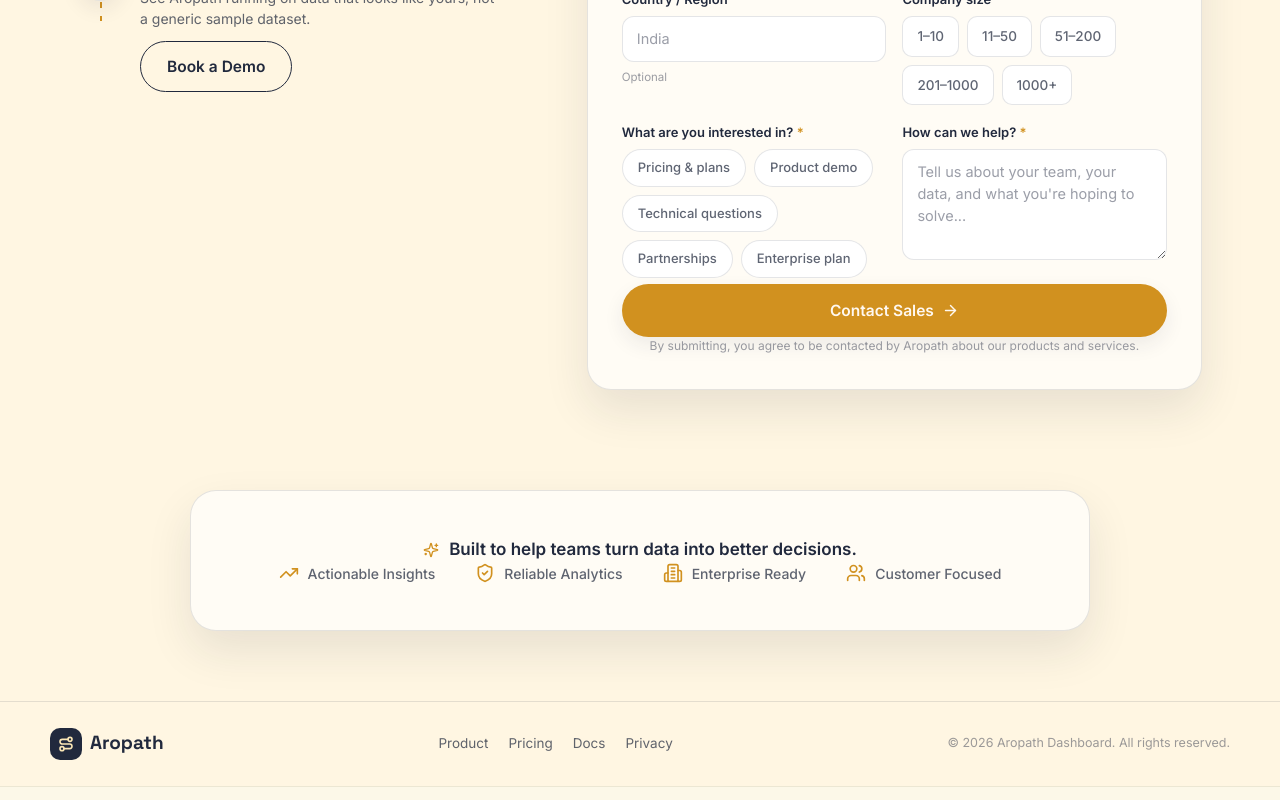
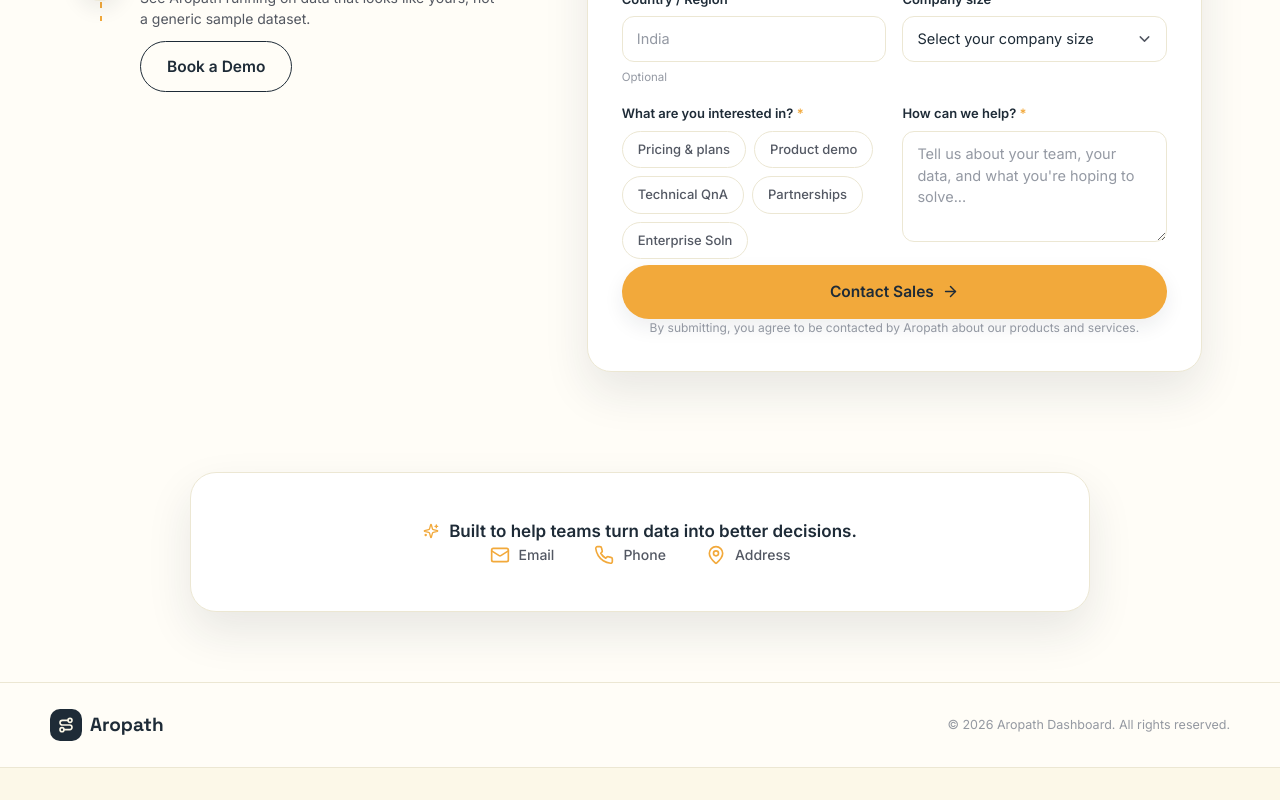
Before and after one commit to Aropath/AP-Website, a Next.js app: page /contact in a window 1280 px wide. Shown: the part 1000-1800 px from the top of the page. Built offline with nearby package versions, Linux system fonts and the light colour scheme; a web font is replaced by a local one.

Commit message:
update aropath contact page

```diff
--- a/src/components/contact/AropathContactPage.tsx
+++ b/src/components/contact/AropathContactPage.tsx
@@ -1,4 +1,3 @@
-"use client";
 import React, { useState, useEffect, useRef, useCallback } from "react";
 import {
   Route,
@@ -19,6 +18,9 @@
   TrendingUp,
   Gauge,
   MessageSquareText,
+  Mail,
+  Phone,
+  MapPin,
 } from "lucide-react";
 
 /* ============================================================
@@ -35,7 +37,7 @@
   useEffect(() => {
     const mq = window.matchMedia("(prefers-reduced-motion: reduce)");
     setReduced(mq.matches);
-    const listener = (e: MediaQueryListEvent) => setReduced(e.matches);
+    const listener = (e) => setReduced(e.matches);
     mq.addEventListener("change", listener);
     return () => mq.removeEventListener("change", listener);
   }, []);
@@ -43,8 +45,8 @@
 }
 
 /* ---------- Scroll reveal hook ---------- */
-function useReveal(reduced: boolean): [React.RefObject<HTMLDivElement>, boolean] {
-  const ref = useRef<HTMLDivElement>(null);
+function useReveal(reduced) {
+  const ref = useRef(null);
   const [visible, setVisible] = useState(reduced);
   useEffect(() => {
     if (reduced) return;
@@ -65,14 +67,7 @@
   return [ref, visible];
 }
 
-interface RevealProps {
-  children: React.ReactNode;
-  reduced: boolean;
-  className?: string;
-  style?: React.CSSProperties;
-}
-
-function Reveal({ children, reduced, className = "", style = {} }: RevealProps) {
+function Reveal({ children, reduced, className = "", style = {} }) {
   const [ref, visible] = useReveal(reduced);
   return (
     <div
@@ -116,21 +111,12 @@
         </button>
       </div>
 
-      <div className={`nav-mobile ${open ? "nav-mobile-open" : ""}`}>
-      </div>
     </header>
   );
 }
 
 /* ============================== HERO ============================== */
-interface HeroStatChipProps {
-  label: string;
-  value: string;
-  delay: number;
-  reduced: boolean;
-}
-
-function HeroStatChip({ label, value, delay, reduced }: HeroStatChipProps) {
+function HeroStatChip({ label, value, delay, reduced }) {
   return (
     <div
       className="stat-chip"
@@ -142,7 +128,7 @@
   );
 }
 
-function HeroVisual({ reduced }: { reduced: boolean }) {
+function HeroVisual({ reduced }) {
   return (
     <div className="hero-visual" aria-hidden="true">
       <svg viewBox="0 0 420 380" className="hero-path-svg">
@@ -191,7 +177,7 @@
   );
 }
 
-function HeroSection({ reduced }: { reduced: boolean }) {
+function HeroSection({ reduced }) {
   return (
     <section className="hero" id="top">
       <div className="hero-bg" aria-hidden="true">
@@ -203,7 +189,6 @@
         </svg>
         <div className="blob blob-saffron blob-a" />
         <div className="blob blob-crimson blob-b" />
-        <div className="blob blob-teal blob-c" />
       </div>
 
       <div className="hero-inner">
@@ -235,23 +220,14 @@
 const INTEREST_OPTIONS = [
   "Pricing & plans",
   "Product demo",
-  "Technical questions",
+  "Technical QnA",
   "Partnerships",
-  "Enterprise plan",
+  "Enterprise Soln",
 ];
 
 const COMPANY_SIZES = ["1–10", "11–50", "51–200", "201–1000", "1000+"];
 
-interface FieldProps {
-  label: string;
-  htmlFor?: string;
-  required?: boolean;
-  hint?: string;
-  children: React.ReactNode;
-  className?: string;
-}
-
-function Field({ label, htmlFor, required, hint, children }: FieldProps) {
+function Field({ label, htmlFor, required, hint, children }) {
   return (
     <div className="field">
       <label htmlFor={htmlFor} className="field-label">
@@ -263,7 +239,7 @@
   );
 }
 
-function ContactForm({ reduced }: { reduced: boolean }) {
+function ContactForm({ reduced }) {
   const [values, setValues] = useState({
     firstName: "",
     lastName: "",
@@ -276,15 +252,15 @@
     interest: "",
     message: "",
   });
-  const [errors, setErrors] = useState<Record<string, string>>({});
+  const [errors, setErrors] = useState({});
   const [submitted, setSubmitted] = useState(false);
   const [submitting, setSubmitting] = useState(false);
 
-  const update = (key: string) => (e: React.ChangeEvent<HTMLInputElement | HTMLTextAreaElement>) =>
+  const update = (key) => (e) =>
     setValues((v) => ({ ...v, [key]: e.target.value }));
 
   const validate = () => {
-    const errs: Record<string, string> = {};
+    const errs = {};
     if (!values.firstName.trim()) errs.firstName = "First name is required.";
     if (!values.lastName.trim()) errs.lastName = "Last name is required.";
     if (!values.workEmail.trim()) {
@@ -300,7 +276,7 @@
     return Object.keys(errs).length === 0;
   };
 
-  const handleSubmit = (e: React.FormEvent) => {
+  const handleSubmit = (e) => {
     e.preventDefault();
     if (!validate()) return;
     setSubmitting(true);
@@ -429,20 +405,23 @@
           />
         </Field>
 
-        <Field label="Company size" required className="span-2">
-          <div className="segmented" role="radiogroup" aria-label="Company size">
-            {COMPANY_SIZES.map((size) => (
-              <button
-                type="button"
-                key={size}
-                role="radio"
-                aria-checked={values.companySize === size}
-                className={`segment ${values.companySize === size ? "segment-active" : ""}`}
-                onClick={() => setValues((v) => ({ ...v, companySize: size }))}
-              >
-                {size}
-              </button>
-            ))}
+        <Field label="Company size" htmlFor="companySize" required className="span-2">
+          <div className="select-wrap">
+            <select
+              id="companySize"
+              className={`input select-input ${errors.companySize ? "input-error" : ""}`}
+              value={values.companySize}
+              onChange={update("companySize")}
+              aria-invalid={Boolean(errors.companySize)}
+            >
+              <option value="">Select your company size</option>
+              {COMPANY_SIZES.map((size) => (
+                <option key={size} value={size}>
+                  {size}
+                </option>
+              ))}
+            </select>
+            <ChevronDown className="select-chevron" size={17} aria-hidden="true" />
           </div>
           {errors.companySize && <span className="error-msg">{errors.companySize}</span>}
         </Field>
@@ -513,7 +492,7 @@
   },
 ];
 
-function ContactBenefits({ reduced }: { reduced: boolean }) {
+function ContactBenefits({ reduced }) {
   return (
     <div className="benefits-col">
       <Reveal reduced={reduced}>
@@ -557,13 +536,12 @@
 
 /* ============================== TRUST SECTION ============================== */
 const TRUST_ITEMS = [
-  { icon: TrendingUp, label: "Actionable Insights" },
-  { icon: ShieldCheck, label: "Reliable Analytics" },
-  { icon: Building2, label: "Enterprise Ready" },
-  { icon: Users, label: "Customer Focused" },
+  { icon: Mail, label: "Email" },
+  { icon: Phone, label: "Phone" },
+  { icon: MapPin, label: "Address" },
 ];
 
-function TrustSection({ reduced }: { reduced: boolean }) {
+function TrustSection({ reduced }) {
   return (
     <section className="trust">
       <Reveal reduced={reduced} className="trust-inner">
@@ -594,12 +572,6 @@
           </span>
           <span className="brand-name">Aropath</span>
         </div>
-        <nav className="footer-links" aria-label="Footer">
-          <a href="#">Product</a>
-          <a href="#">Pricing</a>
-          <a href="#">Docs</a>
-          <a href="#">Privacy</a>
-        </nav>
         <span className="footer-copy">&copy; {new Date().getFullYear()} Aropath Dashboard. All rights reserved.</span>
       </div>
     </footer>
@@ -616,20 +588,19 @@
         @import url('https://fonts.googleapis.com/css2?family=Space+Grotesk:wght@500;600;700&family=Inter:wght@400;500;600&family=IBM+Plex+Mono:wght@500&display=swap');
 
         .ap-page {
-          --saffron: #F5B942;
-          --saffron-deep: #E39F1F;
-          --saffron-wash: #FBE7B6;
-          --bg-base: #FFF6E2;
-          --cream: #FFFCF5;
-          --crimson: #D1911F;
-          --crimson-soft: #FBE9C0;
-          --navy: #21293D;
-          --navy-70: rgba(33,41,61,0.72);
-          --navy-45: rgba(33,41,61,0.45);
-          --teal: #8FBFB0;
-          --border: rgba(33,41,61,0.12);
-          --shadow-soft: 0 20px 45px rgba(33,41,61,0.10);
-          --shadow-tight: 0 8px 20px rgba(33,41,61,0.08);
+          --saffron: #F9EDB7;
+          --saffron-deep: #F2A93B;
+          --saffron-wash: #FCF8E8;
+          --bg-base: #FFFDF7;
+          --cream: #FFFFFF;
+          --crimson: #F2A93B;
+          --crimson-soft: #F9EDB7;
+          --navy: #1E2B37;
+          --navy-70: rgba(17,24,39,0.72);
+          --navy-45: rgba(107,114,128,0.72);
+          --border: #ECE7D3;
+          --shadow-soft: 0 20px 45px rgba(30,43,55,0.10);
+          --shadow-tight: 0 8px 20px rgba(30,43,55,0.08);
           font-family: 'Inter', -apple-system, sans-serif;
           color: var(--navy);
           background: var(--bg-base);
@@ -669,8 +640,8 @@
           white-space: nowrap;
         }
         .btn:active { transform: scale(0.97); }
-        .btn-primary { background: var(--crimson); color: #FFF8F0; box-shadow: var(--shadow-tight); }
-        .btn-primary:hover { background: #A8730A; box-shadow: 0 12px 26px rgba(209,145,31,0.35); transform: translateY(-1px); }
+        .btn-primary { background: var(--saffron-deep); color: var(--navy); box-shadow: var(--shadow-tight); }
+        .btn-primary:hover { background: #F5E5A4; box-shadow: 0 12px 26px rgba(242,169,59,0.35); transform: translateY(-1px); }
         .btn-secondary { background: transparent; color: var(--navy); border-color: var(--navy); }
         .btn-secondary:hover { background: var(--navy); color: var(--bg-base); }
         .btn-ghost { background: transparent; color: var(--navy-70); }
@@ -683,20 +654,20 @@
           display: inline-flex; align-items: center; gap: 7px;
           font-family: 'IBM Plex Mono', monospace; font-size: 12px; font-weight: 500;
           letter-spacing: 0.04em; text-transform: uppercase;
-          color: var(--crimson); background: rgba(209,145,31,0.1);
+          color: var(--crimson); background: rgba(242,169,59,0.1);
           padding: 6px 12px; border-radius: 999px; margin-bottom: 18px;
         }
-        .eyebrow-dark { color: var(--navy); background: rgba(33,41,61,0.06); }
+        .eyebrow-dark { color: var(--navy); background: rgba(30,43,55,0.06); }
 
         /* ---------- navbar ---------- */
         .navbar {
           position: sticky; top: 0; z-index: 50;
-          background: rgba(255,246,226,0.7);
+          background: rgba(255,253,247,0.7);
           backdrop-filter: blur(10px);
           border-bottom: 1px solid transparent;
           transition: background 0.3s ease, border-color 0.3s ease, box-shadow 0.3s ease;
         }
-        .navbar-scrolled { background: rgba(255,252,245,0.92); border-color: var(--border); box-shadow: 0 4px 20px rgba(33,41,61,0.06); }
+        .navbar-scrolled { background: rgba(255,255,255,0.92); border-color: var(--border); box-shadow: 0 4px 20px rgba(30,43,55,0.06); }
         .navbar-inner {
           max-width: 1180px; margin: 0 auto; padding: 14px 28px;
           display: flex; align-items: center; justify-content: space-between; gap: 24px;
@@ -740,7 +711,6 @@
         .blob { position: absolute; border-radius: 50%; filter: blur(50px); opacity: 0.55; }
         .blob-saffron { width: 340px; height: 340px; background: var(--saffron); top: -120px; left: -80px; }
         .blob-crimson { width: 300px; height: 300px; background: var(--crimson-soft); bottom: -100px; right: 6%; }
-        .blob-teal { width: 220px; height: 220px; background: var(--teal); opacity: 0.35; top: 40%; right: 30%; }
         @media (prefers-reduced-motion: no-preference) {
           .blob-a { animation: drift-a 16s ease-in-out infinite; }
           .blob-b { animation: drift-b 19s ease-in-out infinite; }
@@ -832,7 +802,7 @@
           color: var(--crimson); box-shadow: var(--shadow-tight);
           transition: transform 0.25s ease, box-shadow 0.25s ease;
         }
-        .path-item:hover .path-node { transform: translateY(-2px); box-shadow: 0 10px 22px rgba(209,145,31,0.25); }
+        .path-item:hover .path-node { transform: translateY(-2px); box-shadow: 0 10px 22px rgba(242,169,59,0.25); }
         .path-item-copy h4 { font-size: 16.5px; font-weight: 600; margin-bottom: 5px; }
         .path-item-copy p { font-size: 14px; color: var(--navy-70); max-width: 360px; }
         .path-demo-cta { margin-top: 12px; margin-left: 62px; }
@@ -861,19 +831,24 @@
 
         .input {
           font-family: inherit; font-size: 14.5px; color: var(--navy);
-          background: #fff; border: 1.5px solid var(--border); border-radius: 12px;
+          background: var(--cream); border: 1.5px solid var(--border); border-radius: 12px;
           padding: 11px 14px; outline: none; transition: border-color 0.18s ease, box-shadow 0.18s ease;
         }
         .input::placeholder { color: var(--navy-45); }
-        .input:hover { border-color: rgba(33,41,61,0.24); }
-        .input:focus { border-color: var(--crimson); box-shadow: 0 0 0 4px rgba(209,145,31,0.14); }
-        .input-error { border-color: var(--crimson); background: rgba(209,145,31,0.05); }
+        .input:hover { border-color: rgba(30,43,55,0.24); }
+        .input:focus { border-color: var(--crimson); box-shadow: 0 0 0 4px rgba(242,169,59,0.14); }
+        .input-error { border-color: var(--crimson); background: rgba(242,169,59,0.05); }
         .textarea { resize: vertical; min-height: 90px; }
         .error-msg { font-size: 12px; color: var(--crimson); font-weight: 500; }
 
+        .select-wrap { position: relative; }
+        .select-input { width: 100%; appearance: none; padding-right: 42px; cursor: pointer; }
+        .select-input:invalid { color: var(--navy-45); }
+        .select-chevron { position: absolute; right: 14px; top: 50%; transform: translateY(-50%); color: var(--navy-70); pointer-events: none; }
+
         .segmented { display: flex; flex-wrap: wrap; gap: 8px; }
         .segment {
-          border: 1.5px solid var(--border); background: #fff; border-radius: 10px;
+          border: 1.5px solid var(--border); background: var(--cream); border-radius: 10px;
           padding: 9px 14px; font-size: 13.5px; font-weight: 500; color: var(--navy-70);
           transition: all 0.16s ease;
         }
@@ -882,12 +857,12 @@
 
         .chip-group { display: flex; flex-wrap: wrap; gap: 8px; }
         .chip {
-          border: 1.5px solid var(--border); background: #fff; border-radius: 999px;
+          border: 1.5px solid var(--border); background: var(--cream); border-radius: 999px;
           padding: 8px 15px; font-size: 13px; font-weight: 500; color: var(--navy-70);
           transition: all 0.16s ease;
         }
         .chip:hover { border-color: var(--crimson); color: var(--navy); transform: translateY(-1px); }
-        .chip-active { background: var(--crimson); border-color: var(--crimson); color: #FFF8F0; }
+        .chip-active { background: var(--saffron-deep); border-color: var(--saffron-deep); color: var(--navy); }
 
         .form-fineprint { font-size: 12px; color: var(--navy-45); text-align: center; margin-top: 12px; }
 
```
